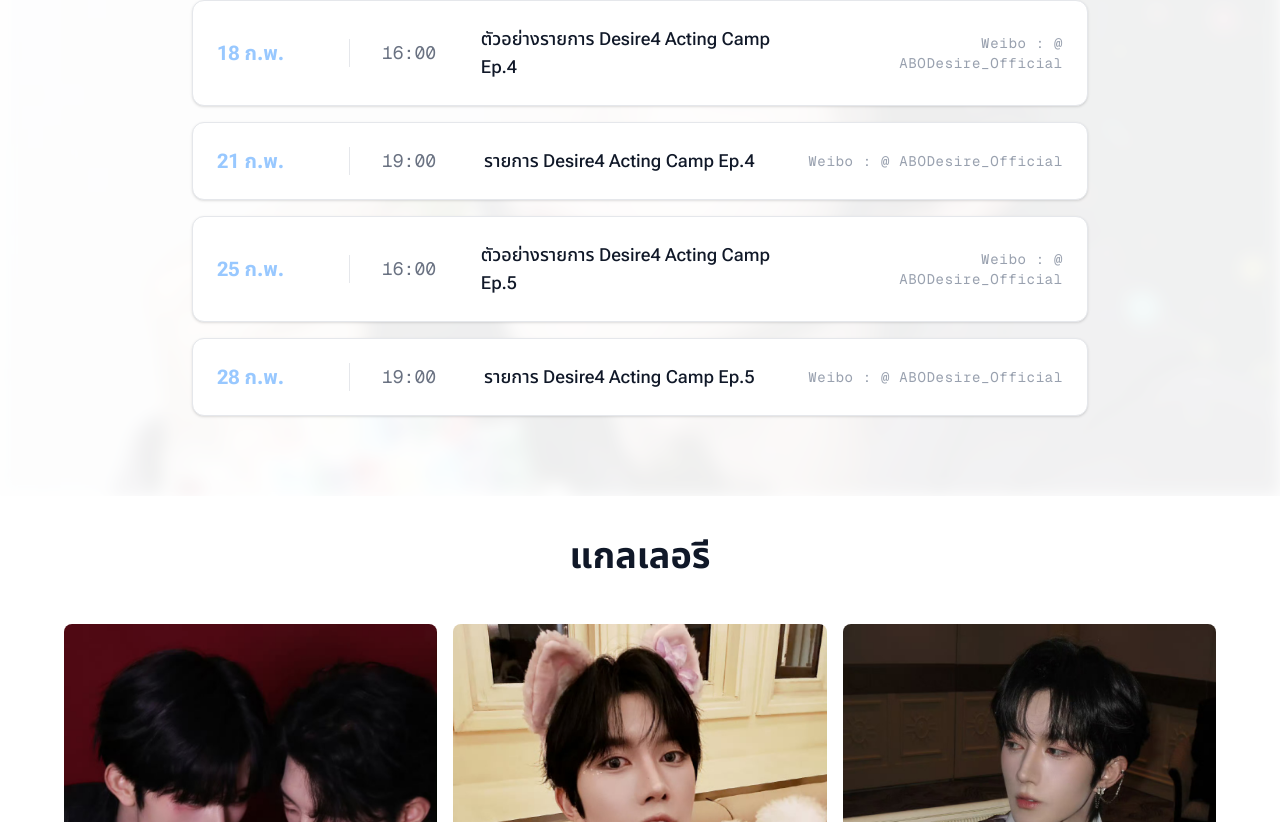
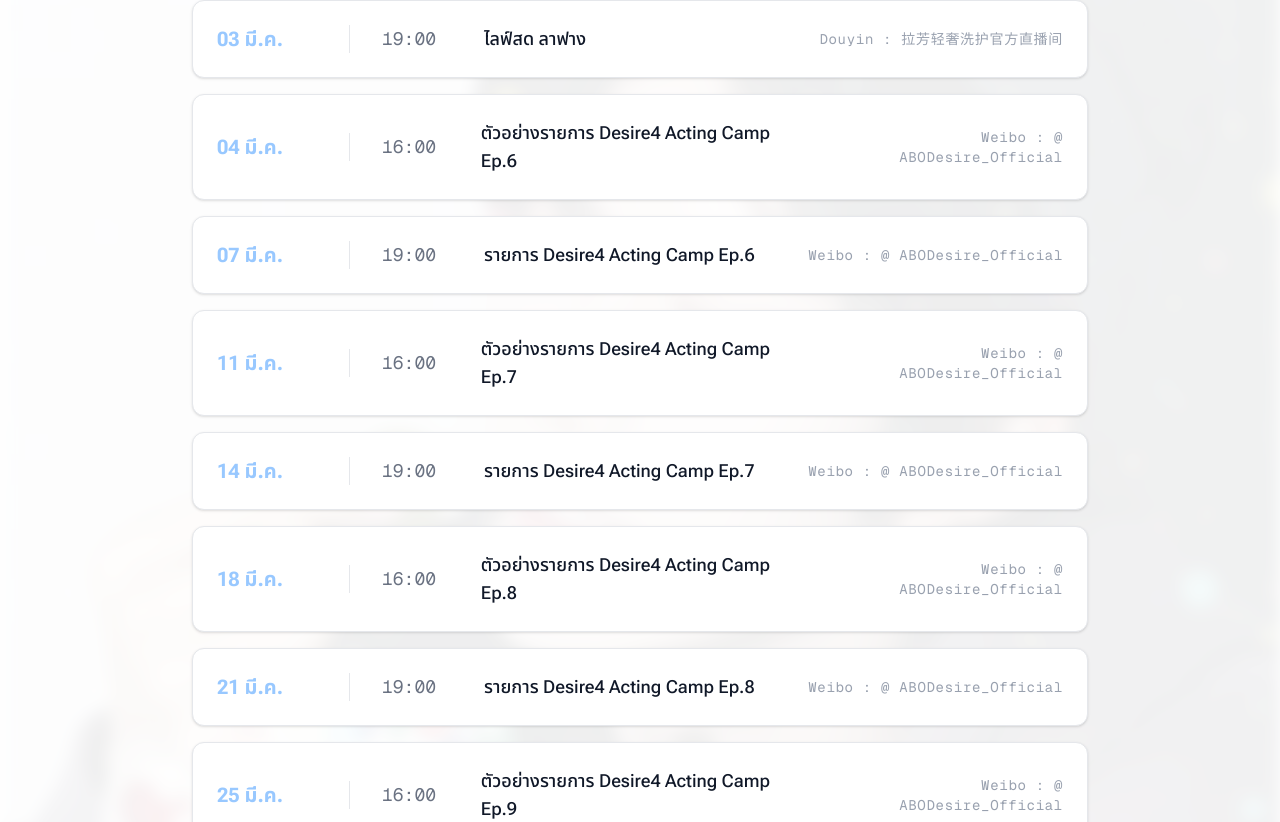
Before and after one commit to netdy/huangxing, a Next.js app: page / in a window 1280 px wide. Shown: the part 5438-6260 px from the top of the page. Built offline with nearby package versions, Linux system fonts and the light colour scheme.

Commit message:
update schedule

```diff
--- a/app/components/Schedule.tsx
+++ b/app/components/Schedule.tsx
@@ -5,27 +5,57 @@ import { useLanguage } from '../context/LanguageContext';
 
 const scheduleData = [
   {
-    date: { en: '18 FEB', th: '18 ก.พ.' },
+    date: { en: '03 MAR', th: '03 มี.ค.' },
+    time: '19:00',
+    event: { en: 'Live Lafang', th: 'ไลฟ์สด ลาฟาง' },
+    location: 'Douyin : 拉芳轻奢洗护官方直播间'
+  },
+  {
+    date: { en: '04 MAR', th: '04 มี.ค.' },
     time: '16:00',
-    event: { en: 'Desire4 Acting Camp Ep.4 Teaser', th: 'ตัวอย่างรายการ Desire4 Acting Camp Ep.4' },
+    event: { en: 'Desire4 Acting Camp Ep.6 Teaser', th: 'ตัวอย่างรายการ Desire4 Acting Camp Ep.6' },
     location: 'Weibo : @ ABODesire_Official'
   },
   {
-    date: { en: '21 FEB', th: '21 ก.พ.' },
+    date: { en: '07 MAR', th: '07 มี.ค.' },
     time: '19:00',
-    event: { en: 'Desire4 Acting Camp Ep.4', th: 'รายการ Desire4 Acting Camp Ep.4' },
+    event: { en: 'Desire4 Acting Camp Ep.6', th: 'รายการ Desire4 Acting Camp Ep.6' },
     location: 'Weibo : @ ABODesire_Official'
   },
   {
-    date: { en: '25 FEB', th: '25 ก.พ.' },
+    date: { en: '11 MAR', th: '11 มี.ค.' },
     time: '16:00',
-    event: { en: 'Desire4 Acting Camp Ep.5 Teaser', th: 'ตัวอย่างรายการ Desire4 Acting Camp Ep.5' },
+    event: { en: 'Desire4 Acting Camp Ep.7 Teaser', th: 'ตัวอย่างรายการ Desire4 Acting Camp Ep.7' },
     location: 'Weibo : @ ABODesire_Official'
   },
   {
-    date: { en: '28 FEB', th: '28 ก.พ.' },
+    date: { en: '14 MAR', th: '14 มี.ค.' },
     time: '19:00',
-    event: { en: 'Desire4 Acting Camp Ep.5', th: 'รายการ Desire4 Acting Camp Ep.5' },
+    event: { en: 'Desire4 Acting Camp Ep.7', th: 'รายการ Desire4 Acting Camp Ep.7' },
+    location: 'Weibo : @ ABODesire_Official'
+  },
+  {
+    date: { en: '18 MAR', th: '18 มี.ค.' },
+    time: '16:00',
+    event: { en: 'Desire4 Acting Camp Ep.8 Teaser', th: 'ตัวอย่างรายการ Desire4 Acting Camp Ep.8' },
+    location: 'Weibo : @ ABODesire_Official'
+  },
+  {
+    date: { en: '21 MAR', th: '21 มี.ค.' },
+    time: '19:00',
+    event: { en: 'Desire4 Acting Camp Ep.8', th: 'รายการ Desire4 Acting Camp Ep.8' },
+    location: 'Weibo : @ ABODesire_Official'
+  },
+  {
+    date: { en: '25 MAR', th: '25 มี.ค.' },
+    time: '16:00',
+    event: { en: 'Desire4 Acting Camp Ep.9 Teaser', th: 'ตัวอย่างรายการ Desire4 Acting Camp Ep.9' },
+    location: 'Weibo : @ ABODesire_Official'
+  },
+  {
+    date: { en: '28 MAR', th: '28 มี.ค.' },
+    time: '19:00',
+    event: { en: 'Desire4 Acting Camp Ep.9', th: 'รายการ Desire4 Acting Camp Ep.9' },
     location: 'Weibo : @ ABODesire_Official'
   },
 ];
```
